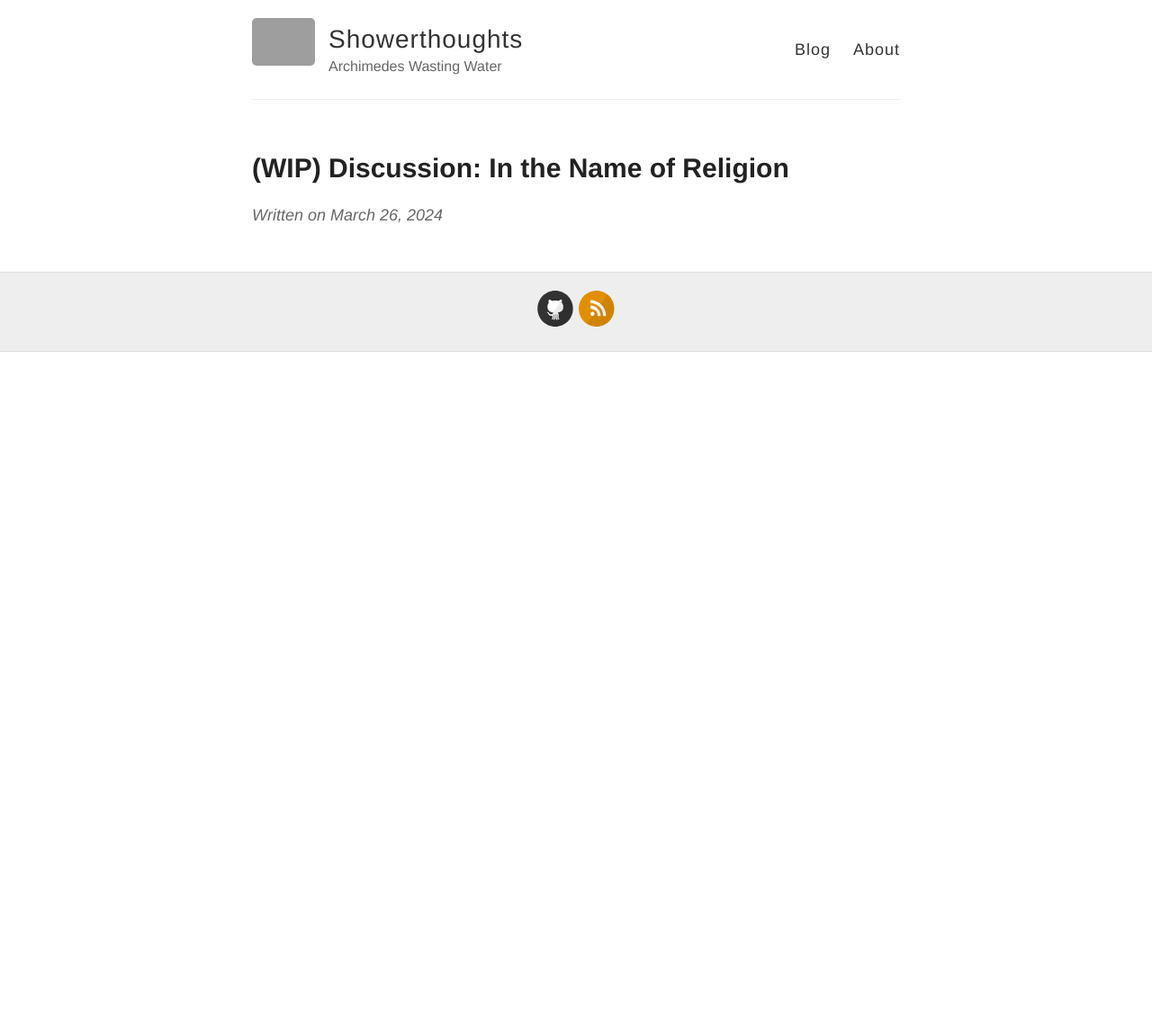
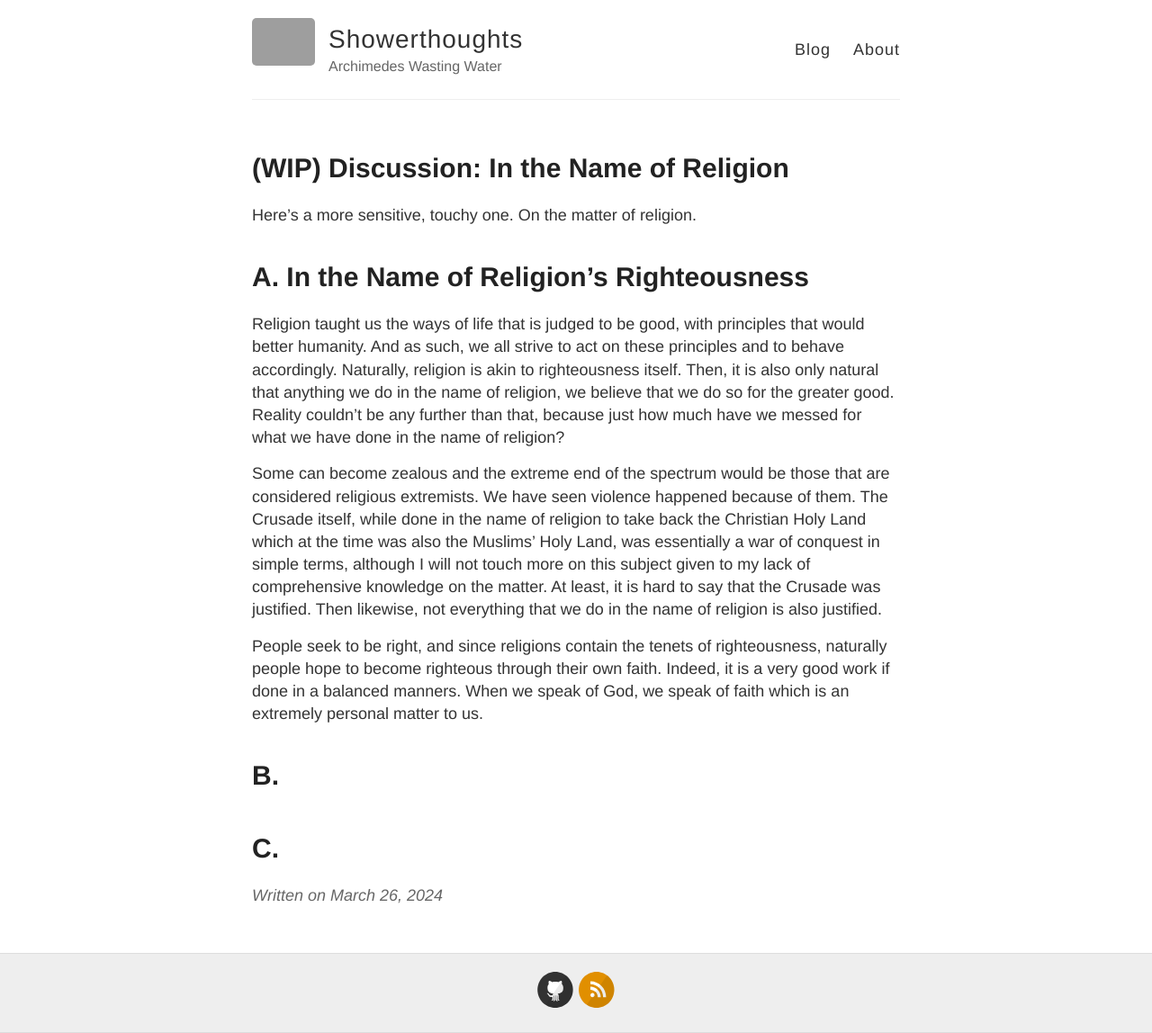
Before and after one commit to theduckshepherd/theduckshepherd.github.io, a Jekyll site: the page built from _posts/2024-03-26-discussion-in-the-name-of-religion.md, in a window 1280 px wide. Shown: the whole page at 90% size. Built offline with Jekyll 4.4.1, drawn with Linux system fonts in a browser that asks for light colours; before the commit the page ends 900 px from its top, so only the background shows below that; grey boxes are pictures that could not be loaded.

Commit message:
Update 2024-03-26-discussion-in-the-name-of-religion.md

```diff
--- a/_posts/2024-03-26-discussion-in-the-name-of-religion.md
+++ b/_posts/2024-03-26-discussion-in-the-name-of-religion.md
@@ -3,3 +3,15 @@ layout: post
 title: "(WIP) Discussion: In the Name of Religion"
 category: discussion
 ---
+
+Here's a more sensitive, touchy one. On the matter of religion.
+
+# A. In the Name of Religion's Righteousness
+Religion taught us the ways of life that is judged to be good, with principles that would better humanity. And as such, we all strive to act on these principles and to behave accordingly. Naturally, religion is akin to righteousness itself. Then, it is also only natural that anything we do in the name of religion, we believe that we do so for the greater good. Reality couldn't be any further than that, because just how much have we messed for what we have done in the name of religion?
+
+Some can become zealous and the extreme end of the spectrum would be those that are considered religious extremists. We have seen violence happened because of them. The Crusade itself, while done in the name of religion to take back the Christian Holy Land which at the time was also the Muslims' Holy Land, was essentially a war of conquest in simple terms, although I will not touch more on this subject given to my lack of comprehensive knowledge on the matter. At least, it is hard to say that the Crusade was justified. Then likewise, not everything that we do in the name of religion is also justified.
+
+People seek to be right, and since religions contain the tenets of righteousness, naturally people hope to become righteous through their own faith. Indeed, it is a very good work if done in a balanced manners. When we speak of God, we speak of faith which is an extremely personal matter to us.
+
+# B.
+# C.
```
